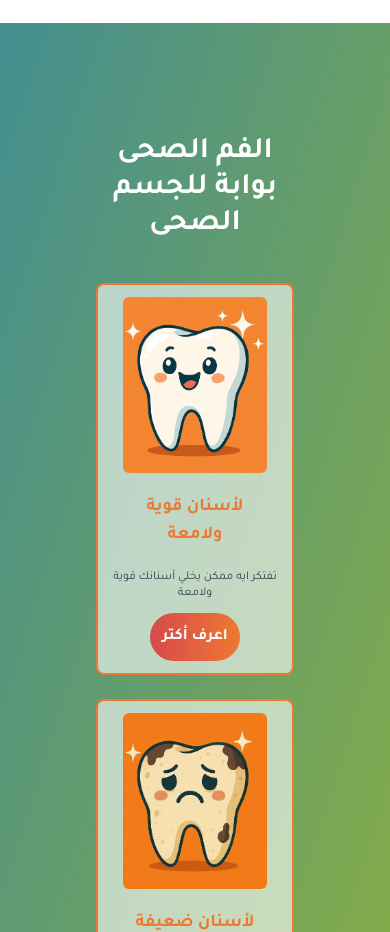
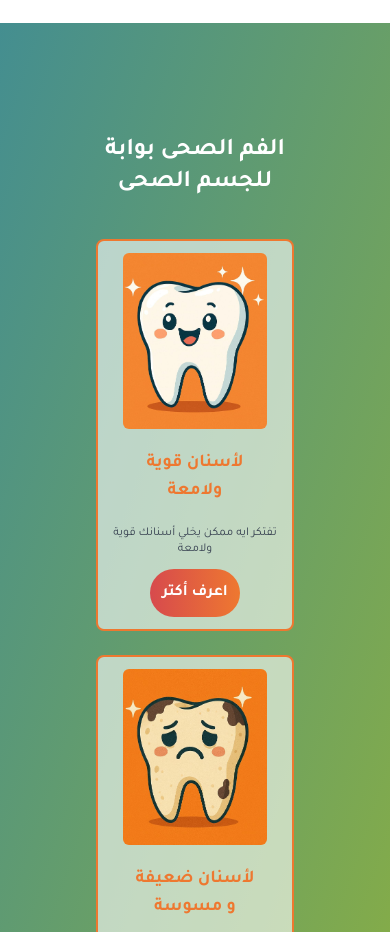
Before and after one commit to yosrelrefaai/Denta-Verse, a React (Create React App) app: page / in a window 390 px wide. Shown: the part 1920-2852 px from the top of the page. Built offline with nearby package versions, Linux system fonts and the light colour scheme; what tailwindcss-rtl would draw is missing.

Commit message:
responsive 8

```diff
--- a/src/SecondSection.js
+++ b/src/SecondSection.js
@@ -8,7 +8,7 @@ export default function SecondSection(){
 
     return(
         <div className="px-24 py-28 bg-gradient-to-br from-teal-custom-DarkCayan to-teal-custom-green ">
-          <h2 className="text-3xl text-center text-white font-bold   ">  الفم الصحى بوابة للجسم الصحى</h2>
+          <h2 className="text-2xl text-center text-white font-bold  md:text-3xl ">  الفم الصحى بوابة للجسم الصحى</h2>
 
     <div className="flex justify-center flex-col md:flex-row gap-6 md:gap-12 py-10">
        <div className=" h-auto w-full  flex-1 border-teal-custom-orange border-2 bg-white/60 rounded-lg  md:rounded-lg p-3 flex flex-col justify-center items-center gap-3 transition-all duration-500 hover:scale-105 hover:shadow-md
--- a/src/videocomponent.js
+++ b/src/videocomponent.js
@@ -23,7 +23,7 @@ export default function Videocomponent(){
                   </p>
                   <a href='https://www.tiktok.com/@denta.verse?_t=ZS-8wYIzxY8vMG&_r=1'>
           <button
-  className="bg-gradient-to-r from-teal-custom-Poppy to-teal-custom-orange rounded-full text-white text-base p-3 font-semibold transition-all duration-500 transform hover:scale-105 text-center md:text-right"
+  className="bg-gradient-to-r from-teal-custom-Poppy to-teal-custom-orange rounded-full text-white text-base p-3 font-semibold transition-all duration-500 transform hover:scale-105 mx-auto md:mx-0"
 >
   اعرف أكتر
 </button>
@@ -35,7 +35,7 @@ export default function Videocomponent(){
           <h2 className="text-3xl text-center text-white font-bold   "> ما وراء التحدي... </h2>
 
     <div className="flex justify-center flex-col md:flex-row gap-6 md:gap-12 py-10">
-       <div className=" h-auto w-full max-w-md md:max-w-lg flex-1 border-teal-custom-orange border-2 bg-white/60 rounded-lg  md:rounded-lg p-3 flex flex-col justify-center items-center gap-3 transition-all duration-500 hover:scale-105 hover:shadow-md">
+       <div className=" h-auto w-full  md:max-w-lg flex-1 border-teal-custom-orange border-2 bg-white/60 rounded-lg  md:rounded-lg p-3 flex flex-col justify-center items-center gap-3 transition-all duration-500 hover:scale-105 hover:shadow-md">
            <iframe
             src="https://drive.google.com/file/d/1vPoSP__4q8Gj9zHwsU707CtEud1-9jl9/preview"
             width="100%"
@@ -44,7 +44,7 @@ export default function Videocomponent(){
             className="rounded-lg"
              ></iframe>
        </div>
-       <div className=" h-auto w-full max-w-md md:max-w-lg flex-1 border-teal-custom-orange border-2 bg-white/60 rounded-lg  md:rounded-lg p-3 flex flex-col justify-center items-center gap-3 transition-all duration-500 hover:scale-105 hover:shadow-md">
+       <div className=" h-auto w-full  md:max-w-lg flex-1 border-teal-custom-orange border-2 bg-white/60 rounded-lg  md:rounded-lg p-3 flex flex-col justify-center items-center gap-3 transition-all duration-500 hover:scale-105 hover:shadow-md">
 
          <iframe
            src="https://drive.google.com/file/d/1CExiZaPZben57d5GBwht3A0TephVrK6U/preview"
```
